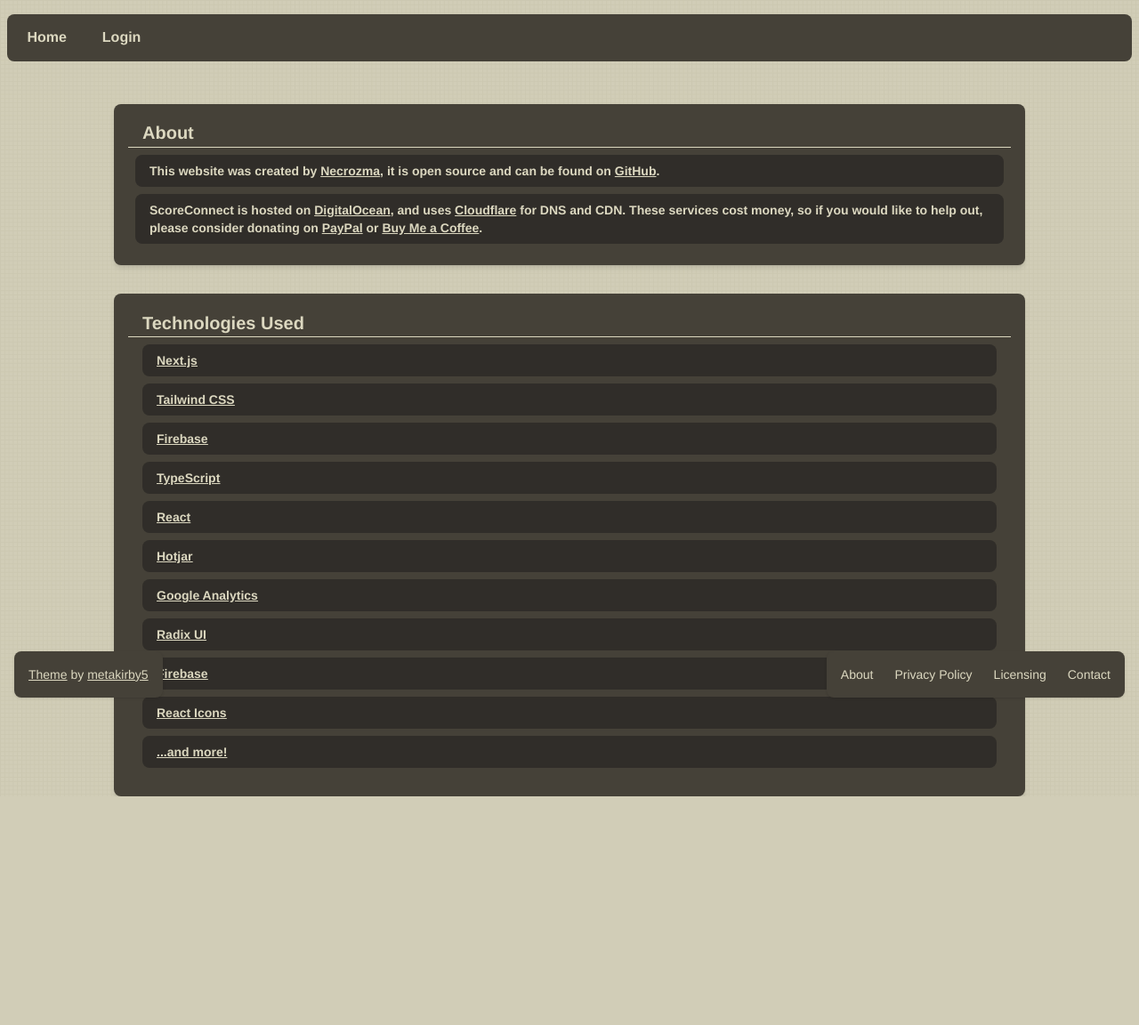
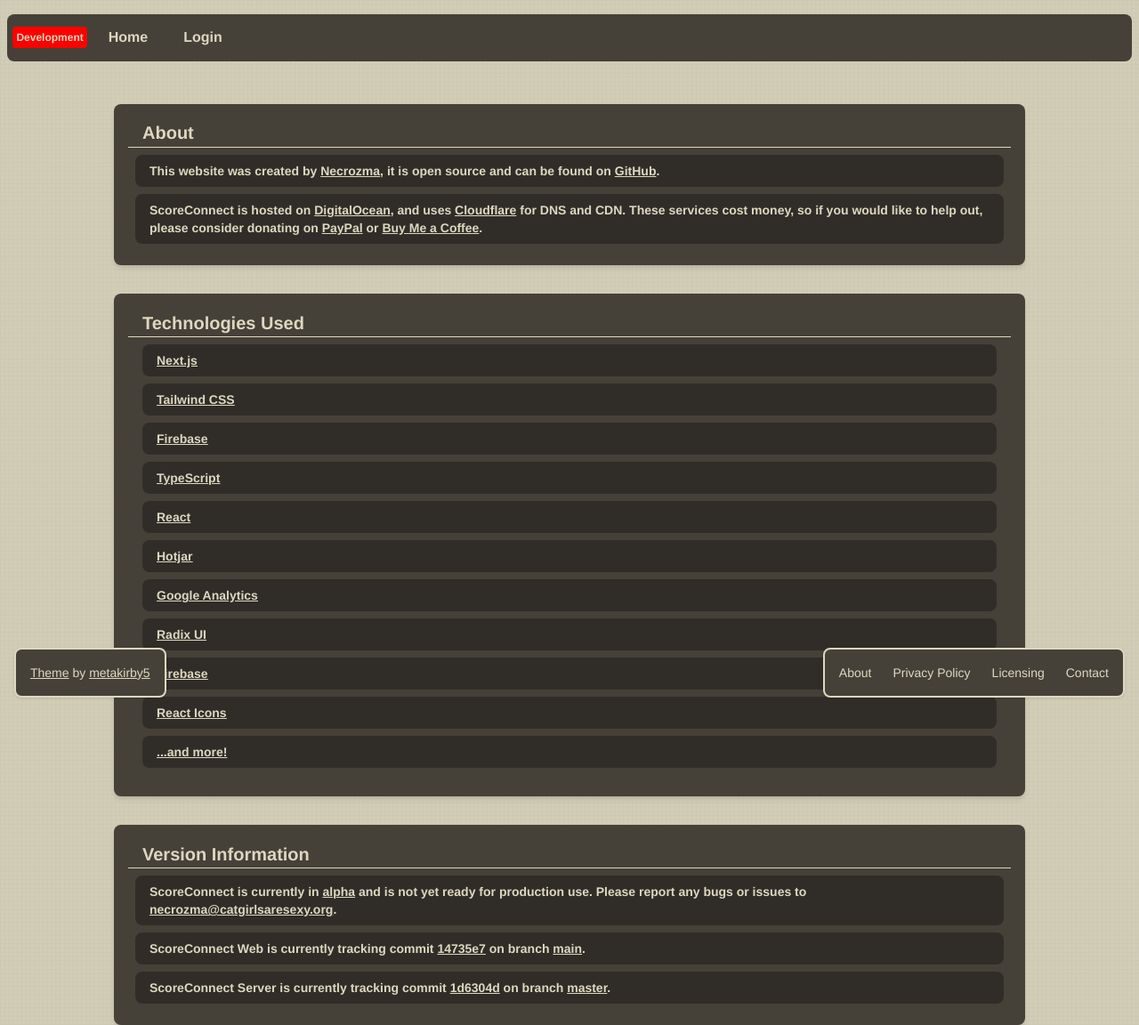
Before and after one commit to TheBozzz34/ScoreConnect, a Next.js app: page /about in a window 1280 px wide. Shown: the whole page at 89% size. Before the commit the page ends 895 px from the top, so only its background shows below. Built offline with nearby package versions, Linux system fonts and the light colour scheme; no server answers.

Commit message:
Added footer border + enviroment card

```diff
--- a/components/Footer/Footer.tsx
+++ b/components/Footer/Footer.tsx
@@ -37,7 +37,7 @@ const Footer = () => {
   } else {
     return (
       <div>
-        <footer className="fixed bottom-0 right-0 z-[100] m-4 w-fit rounded-lg bg-[#454138] text-[#dcd8c0] shadow">
+        <footer className="fixed bottom-0 right-0 z-[100] m-4 w-fit rounded-lg bg-[#454138] text-[#dcd8c0] shadow border-2 border-[#dcd8c0]">
           <div className="mx-auto w-full max-w-screen-xl p-4 md:flex md:items-center md:justify-between">
             <ul className="mt-3 flex flex-wrap items-center text-sm font-medium sm:mt-0">
               <li>
@@ -64,7 +64,7 @@ const Footer = () => {
           </div>
         </footer>
 
-        <footer className="fixed bottom-0 m-4 w-fit rounded-lg bg-[#454138] text-[#dcd8c0] shadow">
+        <footer className="fixed bottom-0 m-4 w-fit rounded-lg bg-[#454138] text-[#dcd8c0] shadow border-2 border-[#dcd8c0]">
           <div className="mx-auto w-full max-w-screen-xl p-4 md:flex md:items-center md:justify-between">
             <ul className="mt-3 flex flex-wrap items-center text-sm font-medium sm:mt-0">
               <li>
--- a/components/Navbar/Navbar.tsx
+++ b/components/Navbar/Navbar.tsx
@@ -33,6 +33,26 @@ export default function NavBar() {
     "KeyA",
   ])
   const [konamiCode, setKonamiCode] = useState<string[]>([])
+
+  const [enviroment, setEnviroment] = useState("")
+  const [enviromentColor, setEnviromentColor] = useState("")
+
+  useEffect(() => {
+    if(process.env.NODE_ENV === "development") {
+      setEnviroment("Development")
+      setEnviromentColor("bg-[#ff0000]")
+    }
+    else if(process.env.NODE_ENV === "production") {
+      setEnviroment("Production")
+      setEnviromentColor("bg-[#00ff00]")
+    }
+    else {
+      setEnviroment("Unknown enviroment")
+      setEnviromentColor("bg-[#0000ff]")
+    }
+  }, [])
+
+
 
   useEffect(() => {
     const checkKonamiCode = (e: KeyboardEvent) => {
@@ -72,6 +92,7 @@ export default function NavBar() {
     <div>
       <div className="sticky top-4 z-[100] mx-2 mb-12 mt-4 rounded-lg bg-[#454138] p-[0.4rem] backdrop-blur-md">
         <nav className="relative z-[100] flex w-full justify-start gap-2 rounded-lg">
+          <span className={`${enviromentColor} text-[#dcd8c0] text-xs font-bold p-1 rounded h-1/2 mt-2`}>{enviroment}</span>
           {/*
         <div
         onMouseEnter={() => setHovered(true)}
--- a/pages/about/index.tsx
+++ b/pages/about/index.tsx
@@ -44,6 +44,32 @@ const about = () => {
                 </div>
             </div>
             <TechnologyList />
+            <div id="versionInfo" className="mx-auto mt-8 w-[80%] rounded-lg bg-[#454138] p-4 shadow-md">
+                <h2 className="border-b-[#dcd8c0] text-xl font-semibold text-[#dcd8c0]">Version Information</h2>
+                <div className="relative overflow-hidden">
+                    <p className="m-2 rounded-lg bg-[#302d29] px-4 py-2 text-sm font-semibold text-[#dcd8c0]">
+                        ScoreConnect is currently in{" "}
+                        <a href="https://en.wikipedia.org/wiki/Software_release_life_cycle#Alpha" className="underline">
+                            alpha
+                        </a>{" "}
+                        and is not yet ready for production use. Please report any bugs or issues to{" "}
+                        <a href="mailto:support@catgirlsaresexy.org" className="underline">necrozma@catgirlsaresexy.org</a>
+                        .
+                    </p>
+                    <p className="mx-2 mb-2 rounded-lg bg-[#302d29] px-4 py-2 text-sm font-semibold text-[#dcd8c0]">
+                        ScoreConnect Web is currently tracking commit{" "}
+                        <a href="https://github.com/TheBozzz34/ScoreConnect/commit/14735e7359cc16828fd91797f76d3da48aadfbcc" className="underline">14735e7</a> on branch{" "}
+                        <a href="https://github.com/TheBozzz34/ScoreConnect/tree/main" className="underline">main</a>
+                        .
+                    </p>
+                    <p className="mx-2 mb-2 rounded-lg bg-[#302d29] px-4 py-2 text-sm font-semibold text-[#dcd8c0]">
+                        ScoreConnect Server is currently tracking commit{" "}
+                        <a href="https://github.com/TheBozzz34/ScoreConnectServer/commit/1d6304d6905534e0c873317e28961b10ff845c33" className="underline">1d6304d</a> on branch{" "}
+                        <a href="https://github.com/TheBozzz34/ScoreConnectServer/tree/master" className="underline">master</a>
+                        .
+                    </p>
+                </div>
+            </div>
         </div>
     )
 }
```
